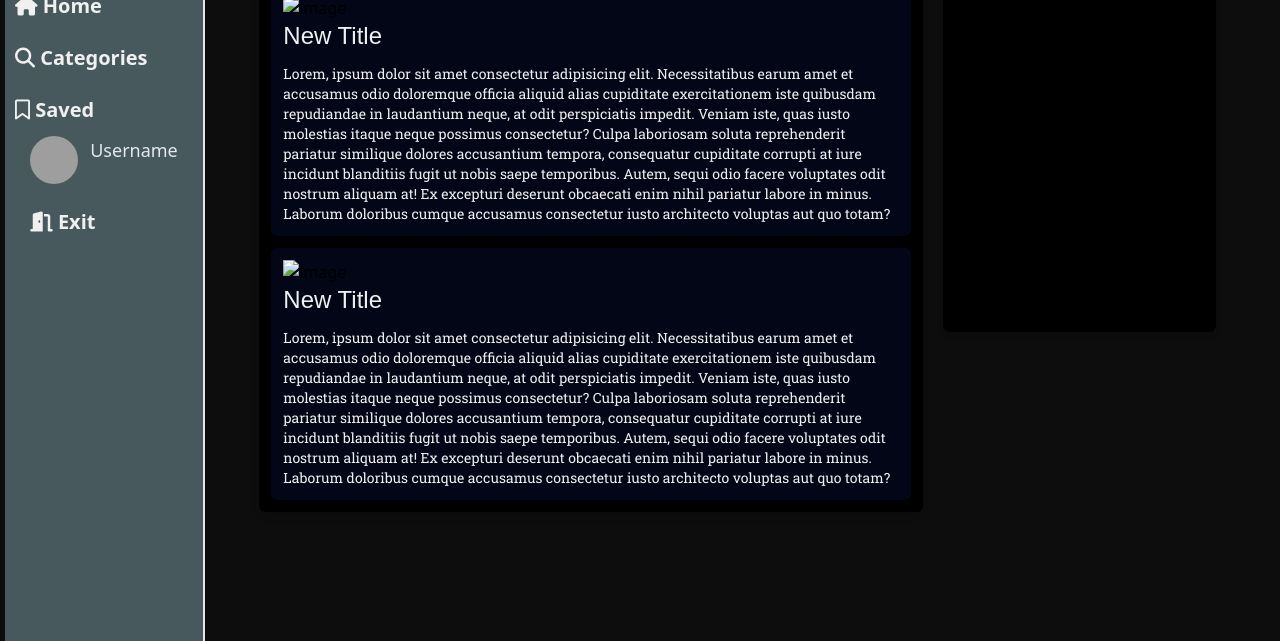
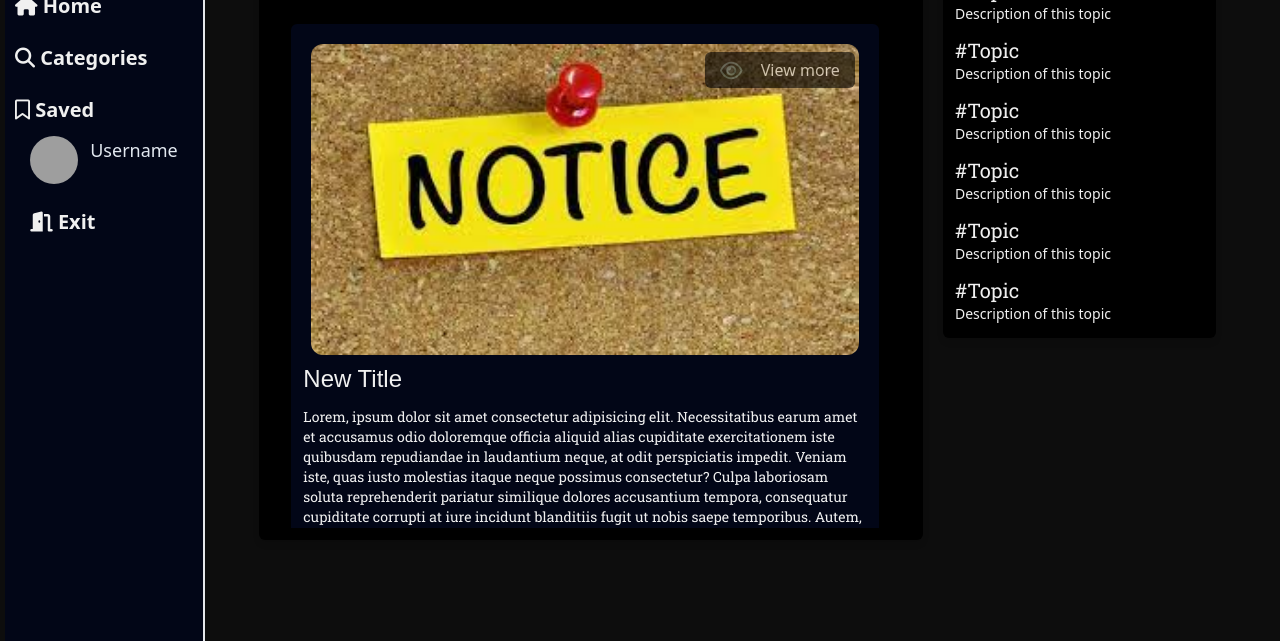
Before and after one commit to igg7x/TechNews, a website built with Vite: page src/pages/main-page.html in a window 1280 px wide. Shown: the part 159-800 px from the top of the page. Built offline with nearby package versions, Linux system fonts and the light colour scheme; grey boxes are pictures that could not be loaded; a web font is replaced by a local one.

Commit message:
fix: main-view

```diff
--- a/package.json
+++ b/package.json
@@ -14,7 +14,11 @@
     "autoprefixer": "^10.4.14",
     "husky": "^8.0.3",
     "postcss": "^8.4.24",
+    "tailwind-scrollbar": "^3.0.4",
     "tailwindcss": "^3.3.2",
     "vite": "^4.3.9"
+  },
+  "dependencies": {
+    "firebase": "^9.23.0"
   }
 }
--- /dev/null
+++ b/src/firebase/index.js
@@ -0,0 +1,16 @@
+import { initializeApp } from "firebase/app";
+import { getAnalytics } from "firebase/analytics";
+
+const firebaseConfig = {
+  apiKey: import.meta.env.VITE_API_KEY,
+  authDomain: "technews-66891.firebaseapp.com",
+  projectId: "technews-66891",
+  storageBucket: "technews-66891.appspot.com",
+  messagingSenderId: "1053301537248",
+  appId: import.meta.env.VITE_APP_ID,
+  measurementId: "G-S1P91SN203",
+};
+
+// Initialize Firebase
+export const app = initializeApp(firebaseConfig);
+// const analytics = getAnalytics(app);
--- /dev/null
+++ b/src/pages/login.html
@@ -0,0 +1,13 @@
+<!DOCTYPE html>
+<html lang="en">
+  <head>
+    <meta charset="UTF-8" />
+    <meta name="viewport" content="width=device-width, initial-scale=1.0" />
+    <title>Document</title>
+    <link rel="stylesheet" href="../styles/tailwind.css" />
+    <script
+      src="https://kit.fontawesome.com/b223d2f563.js"
+      crossorigin="anonymous"></script>
+  </head>
+  <body></body>
+</html>
--- a/src/pages/main-page.html
+++ b/src/pages/main-page.html
@@ -21,64 +21,52 @@
           <!-- Lastest News -->
           <section
             id="scroll-news"
-            class="bg-black rounded-md drop-shadow-md w-full col-start-3 col-end-10 row-span-2">
-            <section class="flex flex-col items-center justify-center">
+            class="bg-black rounded-md p-3 drop-shadow-md w-full col-start-3 col-end-10 row-span-2">
+            <section
+              class="flex flex-col items-center justify-center w-full h-full">
               <h1 class="font-title text-4xl text-text">Last News</h1>
               <div
-                id="news-container"
-                class="flex flex-col items-center p-3 justify-center w-full h-full gap-3 overflow-y-scroll">
+                class="flex flex-col items-center mt-5 p-3 justify-center w-full h-full gap-3 overflow-y-scroll scrollbar-thin scrollbar-thumb-accent">
+                <div class="h-auto flex flex-col gap-4 p-2 max-h-[500px]">
                   <div
                     id="new-container"
-                  class="bg-slate-950 rounded-md p-3 w-[90%]flex flex-col">
-                  <div id="new-image-container">
-                    <img src="" alt="image" />
+                    class="bg-slate-950 rounded-md p-3 w-[98%] flex flex-col">
+                    <div
+                      id="new-image-container"
+                      class="p-2 relative rounded-sm">
+                      <img
+                        draggable="false"
+                        src="../img/descarga (1).jpg"
+                        class="w-full h-full rounded-xl opacity-100"
+                        alt="image" />
+                      <a
+                        href="./movieDetail.html?movieId=${movie.id}"
+                        class="text-text opacity-60 bg-black hover:border-2 hover:border-accent border-2 hover:opacity-100 border-transparent transition-[border] duration-200 ease-out rounded-md p-1 flex items-center w-[150px] justify-around absolute right-3 top-4 z-[80]">
+                        <i class="fa-regular fa-eye fa-lg text-accent"></i>
+                        View more
+                      </a>
                     </div>
                     <div
                       id="new-info"
                       class="flex flex-col gap-3 text-text items-start justify-center">
                       <h1 class="font-title text-2xl">New Title</h1>
                       <p class="font-text text-sm">
-                      Lorem, ipsum dolor sit amet consectetur adipisicing elit.
-                      Necessitatibus earum amet et accusamus odio doloremque
-                      officia aliquid alias cupiditate exercitationem iste
-                      quibusdam repudiandae in laudantium neque, at odit
-                      perspiciatis impedit. Veniam iste, quas iusto molestias
-                      itaque neque possimus consectetur? Culpa laboriosam soluta
-                      reprehenderit pariatur similique dolores accusantium
-                      tempora, consequatur cupiditate corrupti at iure incidunt
-                      blanditiis fugit ut nobis saepe temporibus. Autem, sequi
-                      odio facere voluptates odit nostrum aliquam at! Ex
-                      excepturi deserunt obcaecati enim nihil pariatur labore in
-                      minus. Laborum doloribus cumque accusamus consectetur
-                      iusto architecto voluptas aut quo totam?
+                        Lorem, ipsum dolor sit amet consectetur adipisicing
+                        elit. Necessitatibus earum amet et accusamus odio
+                        doloremque officia aliquid alias cupiditate
+                        exercitationem iste quibusdam repudiandae in laudantium
+                        neque, at odit perspiciatis impedit. Veniam iste, quas
+                        iusto molestias itaque neque possimus consectetur? Culpa
+                        laboriosam soluta reprehenderit pariatur similique
+                        dolores accusantium tempora, consequatur cupiditate
+                        corrupti at iure incidunt blanditiis fugit ut nobis
+                        saepe temporibus. Autem, sequi odio facere voluptates
+                        odit nostrum aliquam at! Ex excepturi deserunt obcaecati
+                        enim nihil pariatur labore in minus. Laborum doloribus
+                        cumque accusamus consectetur iusto architecto voluptas
+                        aut quo totam?
                       </p>
                     </div>
-                </div>
-                <div
-                  id="new-container"
-                  class="bg-slate-950 rounded-md p-3 w-[90%]flex flex-col">
-                  <div id="new-image-container">
-                    <img src="" alt="image" />
-                  </div>
-                  <div
-                    id="new-info"
-                    class="flex flex-col gap-3 text-text items-start justify-center">
-                    <h1 class="font-title text-2xl">New Title</h1>
-                    <p class="font-text text-sm">
-                      Lorem, ipsum dolor sit amet consectetur adipisicing elit.
-                      Necessitatibus earum amet et accusamus odio doloremque
-                      officia aliquid alias cupiditate exercitationem iste
-                      quibusdam repudiandae in laudantium neque, at odit
-                      perspiciatis impedit. Veniam iste, quas iusto molestias
-                      itaque neque possimus consectetur? Culpa laboriosam soluta
-                      reprehenderit pariatur similique dolores accusantium
-                      tempora, consequatur cupiditate corrupti at iure incidunt
-                      blanditiis fugit ut nobis saepe temporibus. Autem, sequi
-                      odio facere voluptates odit nostrum aliquam at! Ex
-                      excepturi deserunt obcaecati enim nihil pariatur labore in
-                      minus. Laborum doloribus cumque accusamus consectetur
-                      iusto architecto voluptas aut quo totam?
-                    </p>
                   </div>
                 </div>
               </div>
@@ -86,7 +74,51 @@
           </section>
           <!-- Trending Topics -->
           <section
-            class="bg-black rounded-md drop-shadow-md w-full min-h-[400px] col-start-10 col-end-13 lg:max-h-[1020px]"></section>
+            class="bg-black rounded-md drop-shadow-md w-full min-h-[400px] col-start-10 col-end-13 lg:max-h-[1020px]">
+            <section class="w-[90%] h-full flex flex-col p-3">
+              <div>
+                <h1 class="font-title text-2xl text-text text-center">
+                  Trending Topics
+                </h1>
+              </div>
+              <div
+                id="topics-container"
+                class="flex flex-col h-full items-start gap-3 overflow-y-scroll scrollbar-thin scrollbar-thumb-accent max-h-[350px]">
+                <div class="text-text">
+                  <h2 class="font-text text-xl">#Topic</h2>
+                  <p class="text-sm font-light">Description of this topic</p>
+                </div>
+                <div class="text-text">
+                  <h2 class="font-text text-xl">#Topic</h2>
+                  <p class="text-sm font-light">Description of this topic</p>
+                </div>
+                <div class="text-text">
+                  <h2 class="font-text text-xl">#Topic</h2>
+                  <p class="text-sm font-light">Description of this topic</p>
+                </div>
+                <div class="text-text">
+                  <h2 class="font-text text-xl">#Topic</h2>
+                  <p class="text-sm font-light">Description of this topic</p>
+                </div>
+                <div class="text-text">
+                  <h2 class="font-text text-xl">#Topic</h2>
+                  <p class="text-sm font-light">Description of this topic</p>
+                </div>
+                <div class="text-text">
+                  <h2 class="font-text text-xl">#Topic</h2>
+                  <p class="text-sm font-light">Description of this topic</p>
+                </div>
+                <div class="text-text">
+                  <h2 class="font-text text-xl">#Topic</h2>
+                  <p class="text-sm font-light">Description of this topic</p>
+                </div>
+                <div class="text-text">
+                  <h2 class="font-text text-xl">#Topic</h2>
+                  <p class="text-sm font-light">Description of this topic</p>
+                </div>
+              </div>
+            </section>
+          </section>
         </section>
       </main>
     </div>
--- a/src/scripts/common/aside.js
+++ b/src/scripts/common/aside.js
@@ -1,7 +1,7 @@
 const asideDesktop = document.querySelector("#aside-desktop");
 
 asideDesktop.classList.add(
-  "bg-accent",
+  "bg-slate-950",
   "w-[200px]",
   "border-r-2",
   "rounded-lg",
@@ -12,7 +12,7 @@ asideDesktop.classList.add(
 );
 
 asideDesktop.innerHTML = `
-<div class = "w-full h-[calc(100vh-61px)] flex flex-col items-center  gap-3 pt-[20px]">
+<div class = "w-full h-[calc(100vh-105px)] flex flex-col items-center  gap-3 pt-[20px]">
 <h4 class="font-light text-center text-xl text-slate-200">Menu</h4>
 <ul class=" pl-[10px] text-text font-semibold text-xl w-full  flex flex-col gap-6 items-start">
     <li ><i class="fa-solid fa-house"></i> Home</li>
@@ -26,7 +26,7 @@ asideDesktop.innerHTML = `
         </div>
          <h4 class=" font-light text-center text-lg text-slate-200">Username</h4>
     </div>
-  <button class="text-text   font-semibold text-xl">
+  <button class="text-text font-semibold text-xl">
   <i class="fa-solid fa-door-open"></i> Exit</button>
 </div>
 `;
--- a/src/scripts/common/navbar.js
+++ b/src/scripts/common/navbar.js
@@ -14,7 +14,7 @@ DesktopNavBar.innerHTML = `
 <div class="px-[80px] w-full flex items-center justify-between max-w-[1580px] mx-auto">
 <section class="flex items-center pt-4 gap-5">
   <a class="font-title text-text text-[30px] pl-2" href="./main-page.html">
-    T <span class="bg-primaryBtn px-1 py-2 rounded-md">News</span>
+    T <span class="bg-slate-950 px-1 py-2 rounded-md">News</span>
   </a>
   <ul
     class="flex items-center gap-5  text-slate-200 text-lg font-semibold uppercase tracking-[1.15px]"
@@ -48,10 +48,10 @@ DesktopNavBar.innerHTML = `
       font-title
     />
     <button
-      class="bg-primaryBtn hover:bg-blue-600 transition-colors duration-200 p-3"
+      class="bg-slate-950 hover:bg-blue-600 transition-colors duration-200 p-3"
       type="submit"
     >
-      <i class="fa-solid fa-magnifying-glass fa-lg"></i>
+      <i class="fa-solid fa-magnifying-glass fa-lg text-text"></i>
     </button>
   </div>
 </form>
--- a/tailwind.config.js
+++ b/tailwind.config.js
@@ -16,5 +16,5 @@ export default {
       },
     },
   },
-  plugins: [],
+  plugins: [require("tailwind-scrollbar")],
 };
```
Also changed, not shown: src/img/descarga (1).jpg (added), 3 other files. Lines whose indentation alone changed are shown as unchanged.
